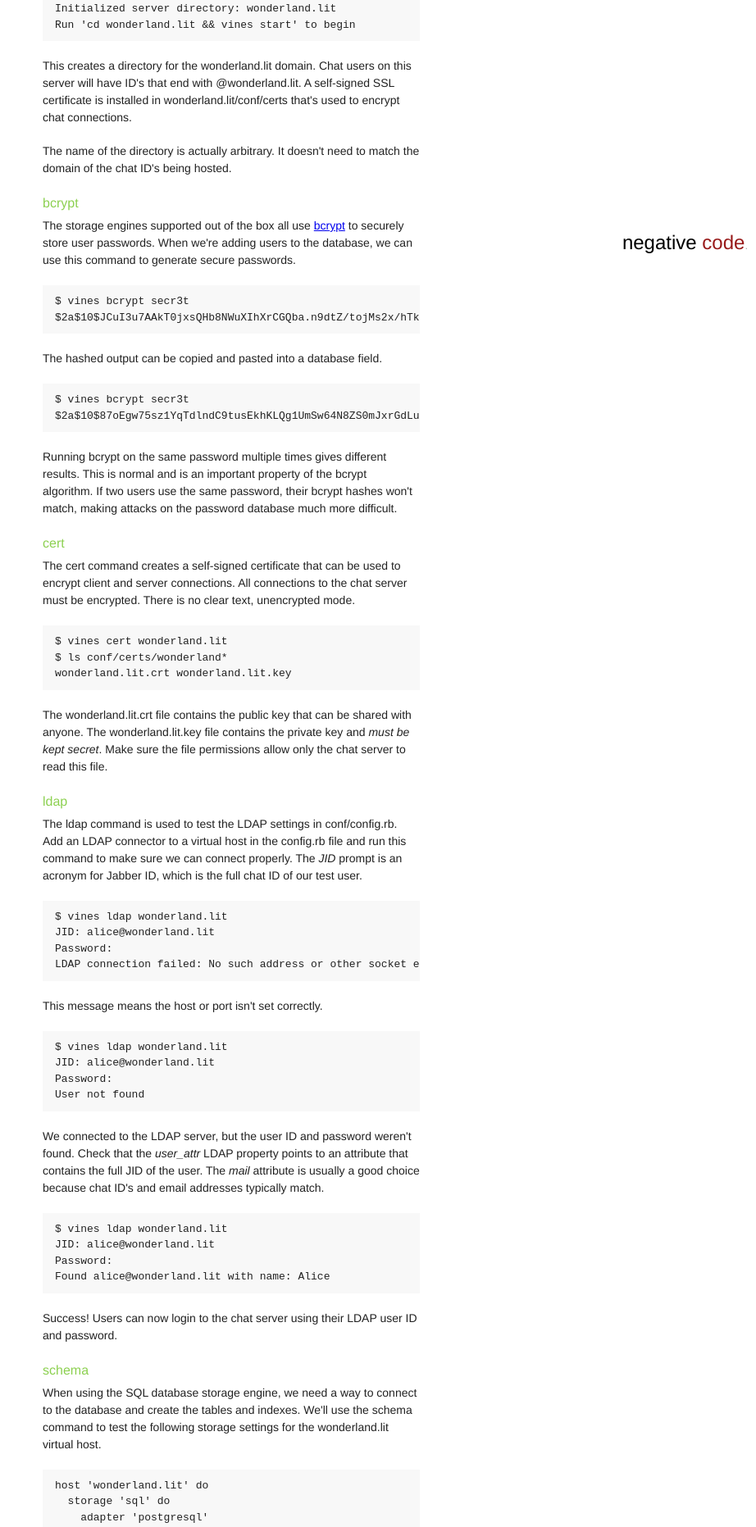
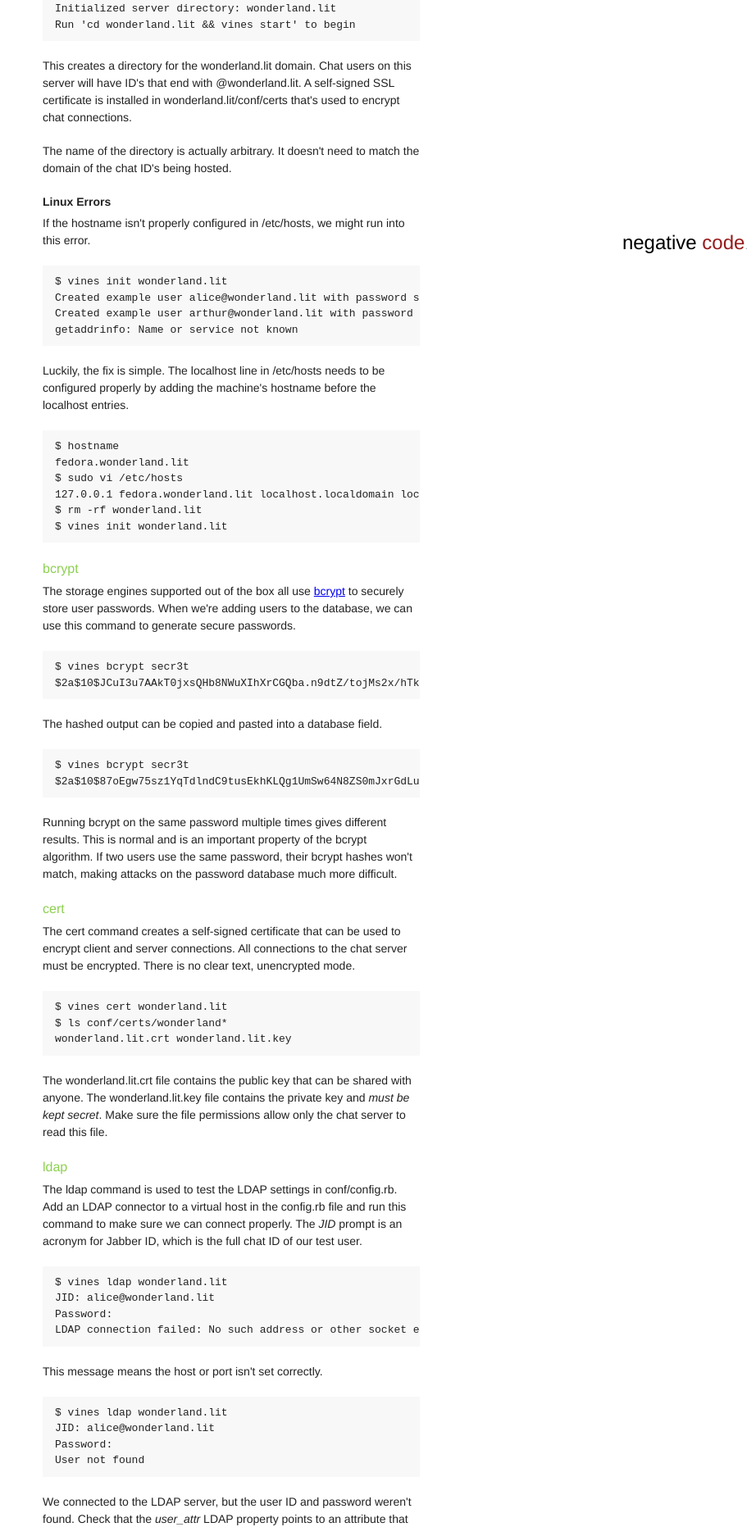
Before and after one commit to negativecode/vines, a Jekyll site: the page built from commands.html, in a window 1280 px wide. Shown: the part 586-2449 px from the top of the page at 82% size, without its empty margins (358-1280 px from the left). Built offline with Jekyll 4.4.1, drawn with Linux system fonts in a browser that asks for light colours.

Commit message:
Document hostname error found on Fedora 15.

```diff
--- a/commands.html
+++ b/commands.html
@@ -42,6 +42,30 @@ Run 'cd wonderland.lit && vines start' to begin
   The name of the directory is actually arbitrary. It doesn't need to match the
   domain of the chat ID's being hosted.
 </p>
+<h3>Linux Errors</h3>
+<p>
+  If the hostname isn't properly configured in /etc/hosts, we might run into
+  this error.
+</p>
+<pre>
+$ vines init wonderland.lit
+Created example user alice@wonderland.lit with password secr3t
+Created example user arthur@wonderland.lit with password secr3t
+getaddrinfo: Name or service not known
+</pre>
+<p>
+  Luckily, the fix is simple. The localhost line in /etc/hosts needs to be
+  configured properly by adding the machine's hostname before the localhost
+  entries.
+</p>
+<pre>
+$ hostname
+fedora.wonderland.lit
+$ sudo vi /etc/hosts
+127.0.0.1 fedora.wonderland.lit localhost.localdomain localhost
+$ rm -rf wonderland.lit
+$ vines init wonderland.lit
+</pre>
 
 <h2>bcrypt</h2>
 <p>
--- a/stylesheets/style.css
+++ b/stylesheets/style.css
@@ -29,6 +29,11 @@ h2 {
   color: #8cd050;
   font-size: 16px;
   font-weight: 400;
+  margin-bottom: 5px;
+}
+h3 {
+  font-size: 14px;
+  font-weight: bold;
   margin-bottom: 5px;
 }
 ul#nav-links {
```
